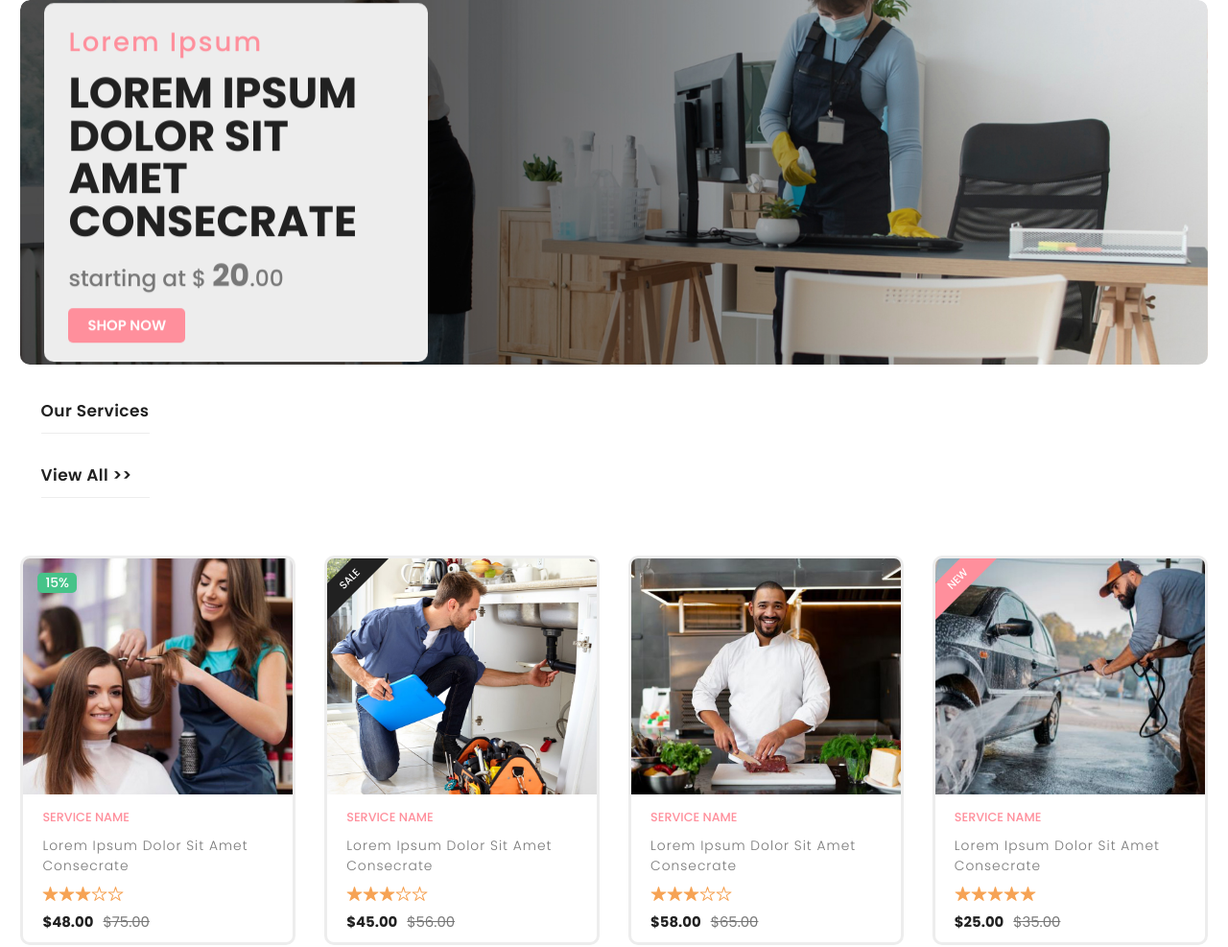
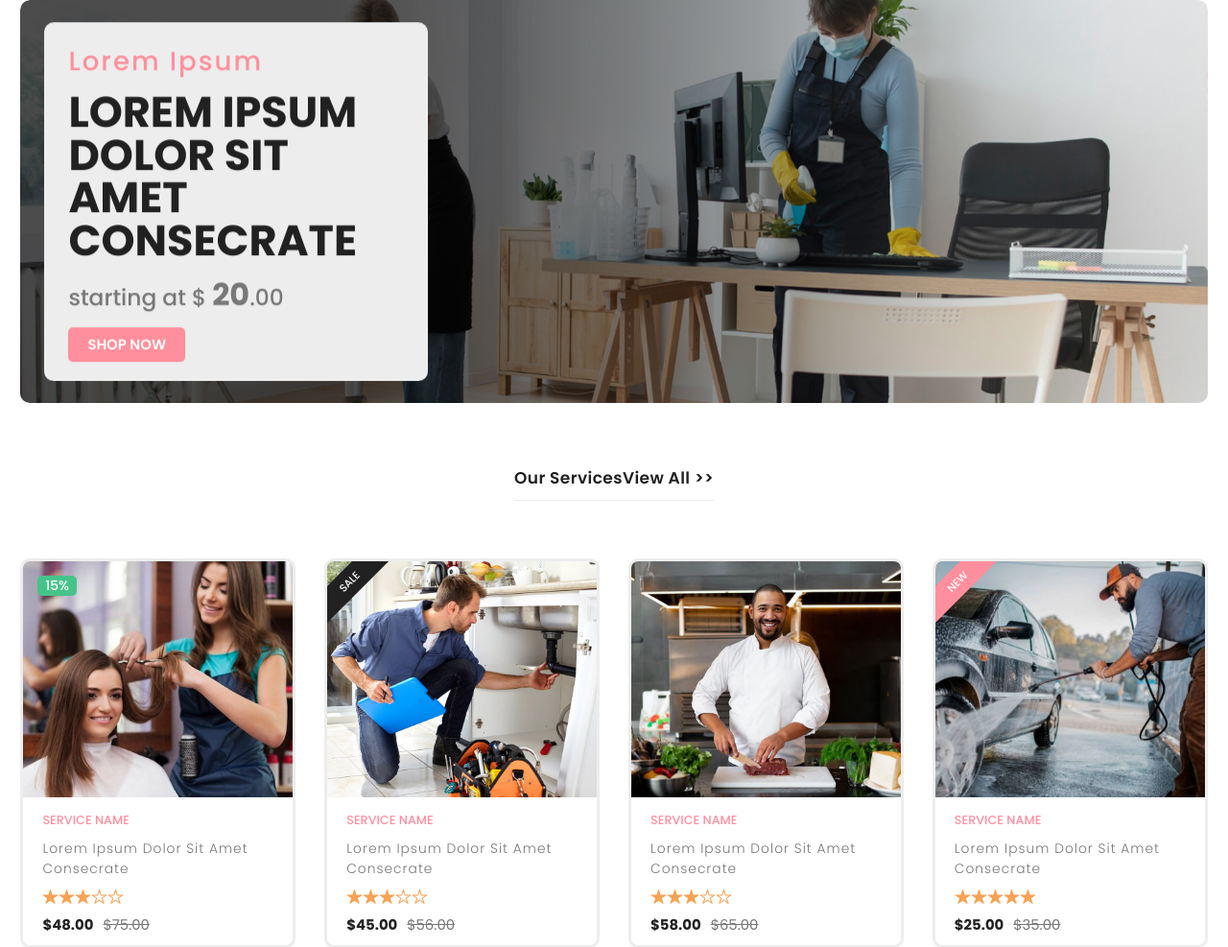
Before and after one commit to PritamMahata/service_hub, a PHP site: page / in a window 1280 px wide. Shown: the part 121-1108 px from the top of the page at 96% size. Run offline with PHP 8.4, Linux system fonts and the light colour scheme.

Commit message:
fix some css

```diff
--- a/assets/css/style-prefix.css
+++ b/assets/css/style-prefix.css
@@ -187,7 +187,7 @@ body::-webkit-scrollbar-thumb:hover {
   text-transform: capitalize;
   padding-bottom: 10px;
   border-bottom: 1px solid var(--border-color);
-  margin-bottom: 30px;
+  /*margin-bottom: 30px;*/
 }
 
 /*-----------------------------------*\
@@ -860,7 +860,7 @@ body::-webkit-scrollbar-thumb:hover {
   border-radius: var(--border-radius-md);
   overflow: auto hidden;
   -webkit-scroll-snap-type: inline mandatory;
-  -ms-scroll-snap-type: inline mandatory;
+  /*-ms-scroll-snap-type: inline mandatory;*/
   scroll-snap-type: inline mandatory;
   overscroll-behavior-inline: contain;
 }
@@ -920,8 +920,8 @@ body::-webkit-scrollbar-thumb:hover {
 .banner-btn {
   background: var(--salmon-pink);
   color: var(--white);
-  width: -webkit-max-content;
-  width: -moz-max-content;
+  /*width: -webkit-max-content;*/
+  /*width: -moz-max-content;*/
   width: max-content;
   font-size: var(--fs-11);
   font-weight: var(--weight-600);
@@ -958,7 +958,7 @@ body::-webkit-scrollbar-thumb:hover {
   gap: 10px;
   overflow: auto hidden;
   -webkit-scroll-snap-type: inline mandatory;
-  -ms-scroll-snap-type: inline mandatory;
+  /*-ms-scroll-snap-type: inline mandatory;*/
   scroll-snap-type: inline mandatory;
   overscroll-behavior-inline: contain;
 }
@@ -1299,7 +1299,7 @@ body::-webkit-scrollbar-thumb:hover {
   overflow-x: auto;
   overscroll-behavior-inline: contain;
   -webkit-scroll-snap-type: inline mandatory;
-  -ms-scroll-snap-type: inline mandatory;
+  /*-ms-scroll-snap-type: inline mandatory;*/
   scroll-snap-type: inline mandatory;
 }
 
@@ -1351,8 +1351,8 @@ body::-webkit-scrollbar-thumb:hover {
 }
 
 .element-minimal .showcase-category {
-  width: -webkit-max-content;
-  width: -moz-max-content;
+  /*width: -webkit-max-content;*/
+  /*width: -moz-max-content;*/
   width: max-content;
   color: var(--davys-gray);
   font-size: var(--fs-8);
@@ -1408,7 +1408,7 @@ body::-webkit-scrollbar-thumb:hover {
   overflow-x: auto;
   overscroll-behavior-inline: contain;
   -webkit-scroll-snap-type: inline mandatory;
-  -ms-scroll-snap-type: inline mandatory;
+  /*-ms-scroll-snap-type: inline mandatory;*/
   scroll-snap-type: inline mandatory;
 }
 
@@ -1591,6 +1591,15 @@ body::-webkit-scrollbar-thumb:hover {
 .element-main {
   margin-bottom: 30px;
 }
+.element-split{
+  display: flex;
+  max-width: 900px;
+  padding: 10px;
+  margin: 20px auto;
+  justify-content: space-between ;
+  align-items: center;
+}
+
 
 .element-grid {
   display: -ms-grid;
@@ -1897,8 +1906,8 @@ body::-webkit-scrollbar-thumb:hover {
   -webkit-transform: translate(-50%, -50%);
   -ms-transform: translate(-50%, -50%);
   transform: translate(-50%, -50%);
-  width: -webkit-fit-content;
-  width: -moz-fit-content;
+  /*width: -webkit-fit-content;*/
+  /*width: -moz-fit-content;*/
   width: fit-content;
   padding: 15px 20px;
   text-align: center;
@@ -3081,7 +3090,7 @@ footer {
   }
 
   .slider-item {
-    height: 380px;
+    height: 420px;
   }
 
   .banner-content {
```
